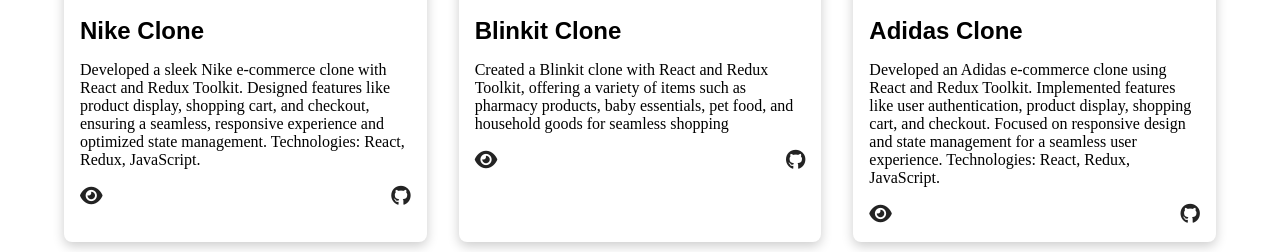
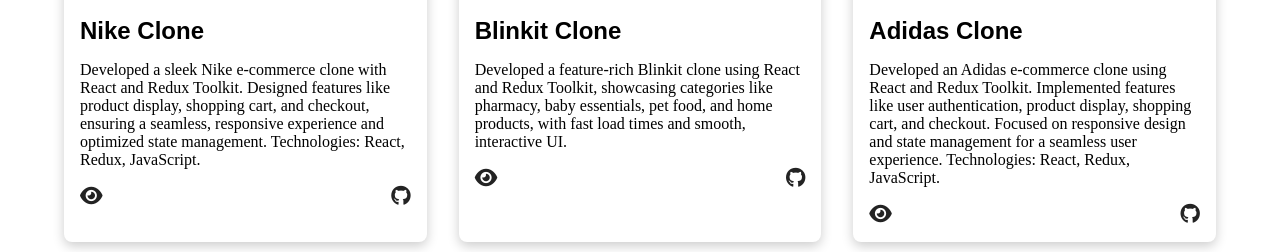
Before and after one commit to AmarJeetSharma6802/portfolio, a plain HTML site: page index.html in a window 1280 px wide. Shown: the part 2026-2278 px from the top of the page. Drawn offline with nearby package versions, Linux system fonts and the light colour scheme.

Commit message:
Update index.html

```diff
--- a/index.html
+++ b/index.html
@@ -142,7 +142,7 @@
       <div class="grid-box">
         <img src="https://res.cloudinary.com/futurecoder/image/upload/v1739025489/uploads/xkevquhw752viwtqcj1t.png" alt="Blinkit Clone"  class="projects-img">
         <div class="project-title">Blinkit Clone</div>
-        <p class="projects-para">Created a Blinkit clone with React and Redux Toolkit, offering a variety of items such as pharmacy products, baby essentials, pet food, and household goods for seamless shopping</p>
+        <p class="projects-para">Developed a feature-rich Blinkit clone using React and Redux Toolkit, showcasing categories like pharmacy, baby essentials, pet food, and home products, with fast load times and smooth, interactive UI.</p>
         <div class="project-icon" id="icon-project">
           <a href="https://i-phone-clone-hazel.vercel.app/" class="github"><i class="fa-solid fa-eye"></i></a>
           <a href="https://github.com/AmarJeetSharma6802/I-phone-clone" class="github"><i class="fa-brands fa-github"></i></a>
```
